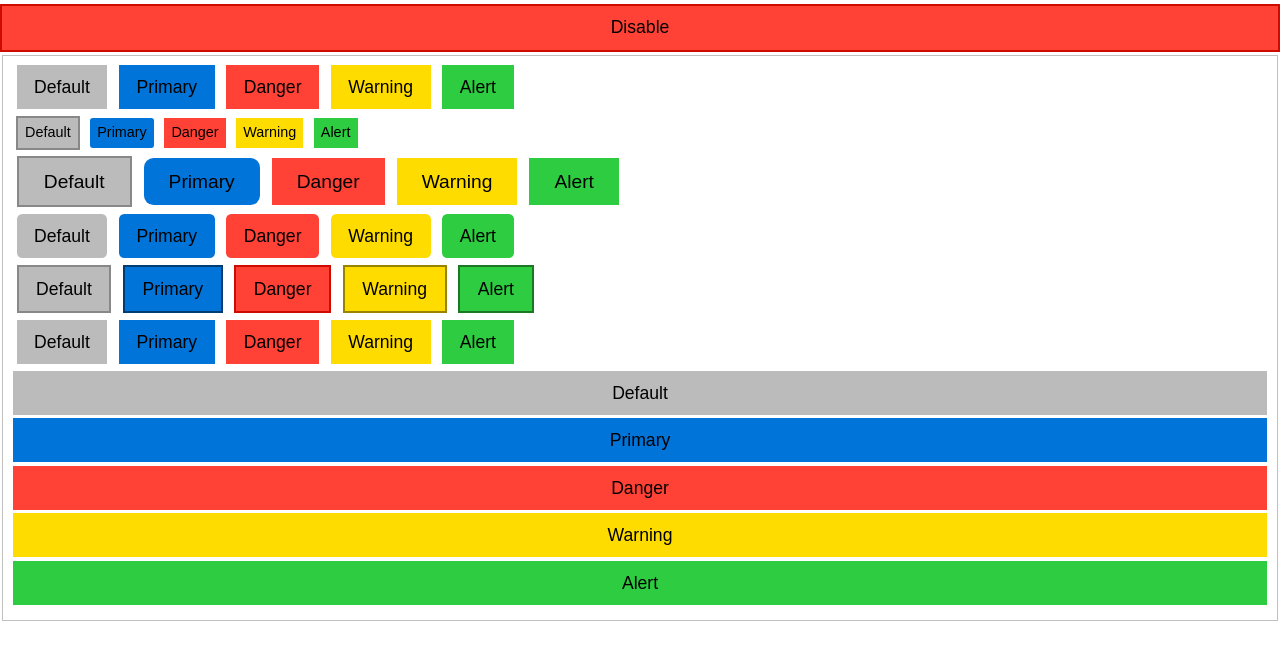
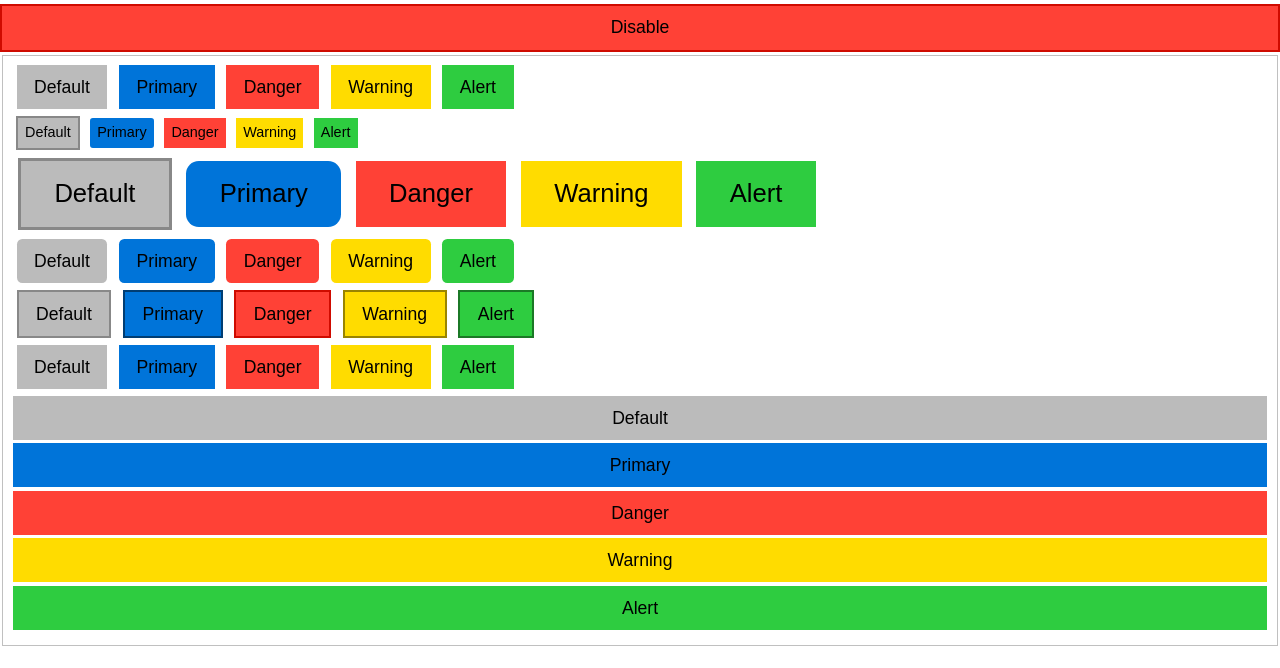
Before and after one commit to VladimirStrelok/buttons, a website: page index.html in a window 1280 px wide. Drawn offline with nearby package versions, Linux system fonts and the light colour scheme.

Commit message:
changed large sizing

```diff
--- a/less/variables.less
+++ b/less/variables.less
@@ -19,7 +19,7 @@
 
 //Large Size
 @btn-large-padding-horizontal: 1.3em ;
-@btn-large-padding-vertical: .7em ;
-@btn-large-font-size: 1.2em;
+@btn-large-padding-vertical: .8em ;
+@btn-large-font-size: 1.6em;
 @btn-large-line-height: 1;
 @btn-large-border-radius:.5em;
```
Also changed, not shown: css/buttons.css, css/buttons.min.css.
